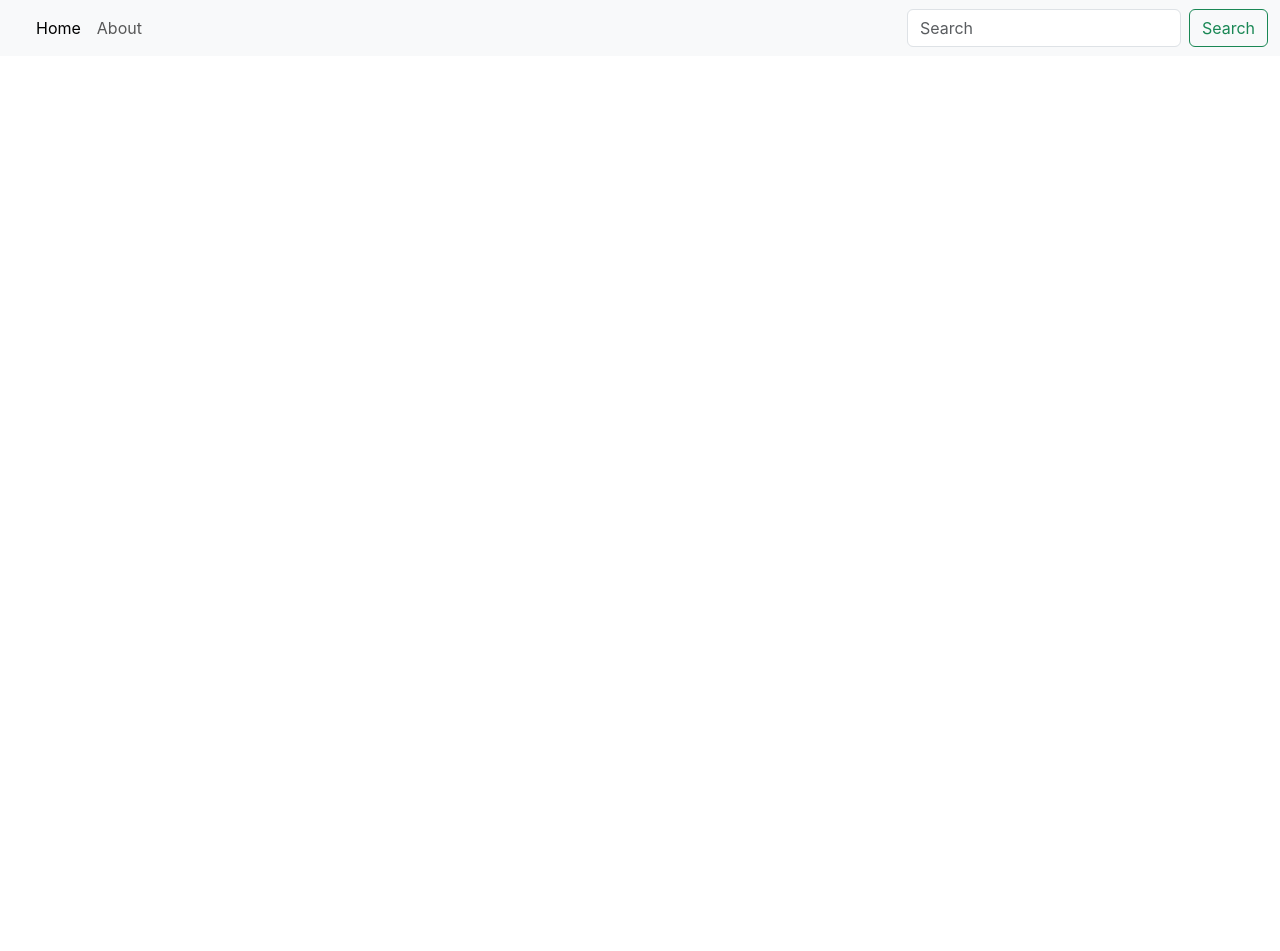
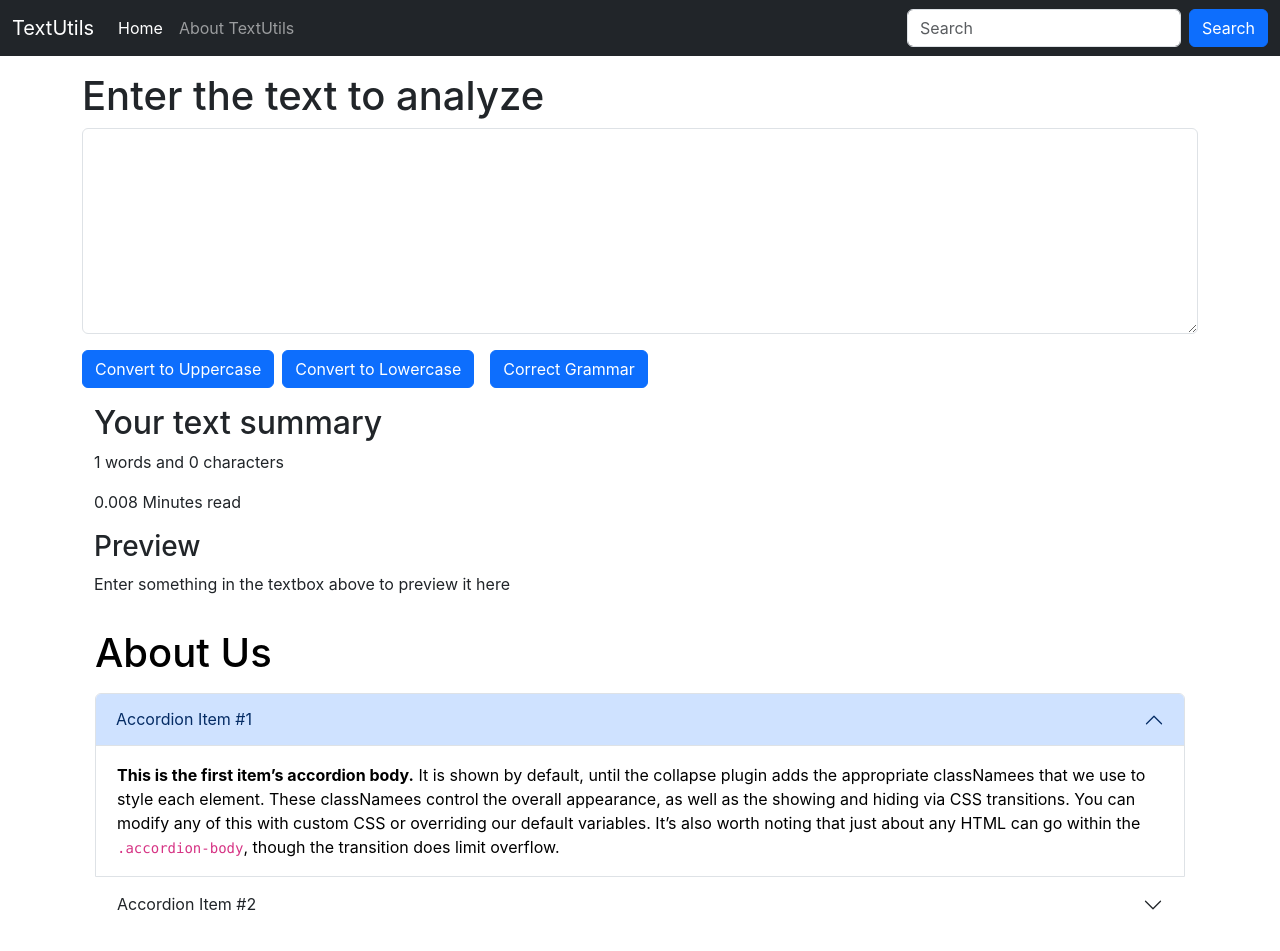
Before and after one commit to vikaskrsharma371/vikas-app, a React (Create React App) app: page / in a window 1280 px wide. Shown: the top 951 px of the page. Before the commit the page ends 800 px from the top, so only its background shows below. Built offline with nearby package versions, Linux system fonts and the light colour scheme.

Commit message:
VIDEO7: UPDATED  CODE

```diff
--- a/package.json
+++ b/package.json
@@ -7,6 +7,7 @@
     "@testing-library/jest-dom": "^6.9.1",
     "@testing-library/react": "^16.3.2",
     "@testing-library/user-event": "^13.5.0",
+    "axios": "^1.16.0",
     "react": "^19.2.5",
     "react-dom": "^19.2.5",
     "react-scripts": "5.0.1",
--- a/src/App.js
+++ b/src/App.js
@@ -1,33 +1,18 @@
 import logo from './logo.svg';
 import './App.css';
+import Navbar from './components/Navbar';
+import TextForm from './components/TextForm';
+import About from './components/components/About';
+
 const name = "John Doe";
 function App() {
   return (<>
-  <nav className="navbar navbar-expand-lg bg-body-tertiary">
-  <div className="container-fluid">
-    <a className="navbar-brand" href="#"></a>
-    <button className="navbar-toggler" type="button" data-bs-toggle="collapse" data-bs-target="#navbarSupportedContent" aria-controls="navbarSupportedContent" aria-expanded="false" aria-label="Toggle navigation">
-      <span className="navbar-toggler-icon"></span>
-    </button>
-    <div className="collapse navbar-collapse" id="navbarSupportedContent">
-      <ul className="navbar-nav me-auto mb-2 mb-lg-0">
-        <li className="nav-item">
-          <a className="nav-link active" aria-current="page" href="#">Home</a>
-        </li>
-        <li className="nav-item">
-          <a className="nav-link" href="#">About</a>
-        </li>
-      </ul>
-      <form className="d-flex" role="search">
-        <input className="form-control me-2" type="search" placeholder="Search" aria-label="Search"/>
-        <button className="btn btn-outline-success" type="submit">Search</button>
-      </form>
+    <Navbar title="TextUtils" about="About TextUtils" />
+    <div className="container my-3">
+    <TextForm heading="Enter the text to analyze" />
+    <About/>
     </div>
-  </div>
-</nav>
   </>
-
-
   );
 }
 
--- /dev/null
+++ b/src/components/Navbar.js
@@ -0,0 +1,37 @@
+import React from 'react'
+import PropTypes from 'prop-types'
+
+export default function Navbar(props) {
+  return (
+  <nav className="navbar navbar-expand-lg navbar-dark bg-dark">
+  <div className="container-fluid">
+    <a className="navbar-brand" href="#">{props.title} </a>
+    <button className="navbar-toggler" type="button" data-bs-toggle="collapse" data-bs-target="#navbarSupportedContent" aria-controls="navbarSupportedContent" aria-expanded="false" aria-label="Toggle navigation">
+      <span className="navbar-toggler-icon"></span>
+    </button>
+    <div className="collapse navbar-collapse" id="navbarSupportedContent">
+      <ul className="navbar-nav me-auto mb-2 mb-lg-0">
+        <li className="nav-item">
+          <a className="nav-link active" aria-current="page" href="#">Home</a>
+        </li>
+        <li className="nav-item">
+          <a className="nav-link" href="#">{props.about}</a>
+        </li>
+      </ul>
+      <form className="d-flex" role="search">
+        <input className="form-control me-2" type="search" placeholder="Search" aria-label="Search"/>
+        <button className="btn btn-primary" type="submit">Search</button>
+      </form>
+    </div>
+  </div>
+</nav>
+  )
+}
+Navbar.propTypes = {
+    title: PropTypes.string.isRequired,
+    about: PropTypes.string.isRequired
+}
+Navbar.defaultProps = {
+    title: "My Title",
+    about: "About My Title"
+}
--- /dev/null
+++ b/src/components/TextForm.js
@@ -0,0 +1,82 @@
+import React from 'react'
+import { useState } from 'react'
+import axios from 'axios'
+
+
+export default function TextForm(props) {
+  const [text, setText] = useState('');
+    const [correctedText, setCorrectedText] = useState('');
+    const [loading, setLoading] = useState(false);
+
+const correctGrammar = async () => {
+    if (!text) return;
+    setLoading(true);
+    try {
+      const response = await axios.post(
+        "https://api.openai.com/v1/chat/completions",
+        {
+          model: "gpt-4o-mini",
+          messages: [
+            {
+              role: "system",
+              content: "You are a grammar correction assistant."
+            },
+            {
+              role: "user",
+              content: `Correct the grammar of this sentence: ${text}`
+            }
+          ],
+          temperature: 0
+        },
+        {
+          headers: {
+            "Content-Type": "application/json",
+            Authorization: `Bearer YOUR_API_KEY`
+          }
+        }
+      );
+
+      setCorrectedText(response.data.choices[0].message.content);
+    } catch (error) {
+      console.error("Error correcting grammar:", error);
+    }
+    setLoading(false);
+  };
+
+  const handleUppercase = () => {
+    setText(text.toUpperCase());
+  };
+
+  const handleLowercase = () => {
+    setText(text.toLowerCase());
+  };
+  const handleOnChange = (event) => {
+    setText(event.target.value);
+  }
+
+  return (
+<>
+
+<div className="Container mb-3">
+    <h1>{props.heading} </h1>
+  <textarea class="form-control" id="myBox" rows="8" value={text} onChange={handleOnChange}></textarea>
+</div>
+<button className="btn btn-primary" onClick={handleUppercase}>Convert to Uppercase</button>
+<button className="btn btn-primary mx-2" onClick={handleLowercase}>Convert to Lowercase</button>
+<button className="btn btn-primary mx-2" onClick={correctGrammar} disabled={loading}>{loading ? 'Correcting...' : 'Correct Grammar'}</button>
+<div className="container my-3">
+    <h2>Your text summary</h2>
+    <p>{text.split(" ").length} words and {text.length} characters</p>
+    <p>{0.008 * text.split(" ").length} Minutes read</p>
+    <h3>Preview</h3>
+    <p>{text.length > 0 ? text : "Enter something in the textbox above to preview it here"}</p>
+    {correctedText && (
+      <div>
+        <h3>Corrected Grammar</h3>
+        <p>{correctedText}</p>
+      </div>
+    )}
+    </div>
+</>
+  )
+}
--- /dev/null
+++ b/src/components/components/About.js
@@ -0,0 +1,72 @@
+import React from 'react'
+
+export default function About() {
+   const [myStyle, setMyStyle] = React.useState({
+    color: 'black',
+    backgroundColor: 'white',
+     border: '1px solid white'
+   })
+   const [btnText, setBtnText] = React.useState("Enable Dark Mode")
+   const toggleStyle = () => {
+    if (myStyle.color === 'white') {
+        setMyStyle({
+            color: 'black',
+            backgroundColor: 'white',
+            border: '1px solid white'
+        })
+        setBtnText("Enable Dark Mode")
+    }
+    else {
+        setMyStyle({
+            color: 'white',
+            backgroundColor: 'black'
+        })
+        setBtnText("Enable Light Mode")
+    }
+}
+  return (
+    <div className="container my-3" style={myStyle}>
+        <h1 className='my-3'>About Us</h1>
+    <div className="accordion" id="accordionExample">
+  <div className="accordion-item">
+    <h2 className="accordion-header">
+      <button className="accordion-button" type="button" data-bs-toggle="collapse" data-bs-target="#collapseOne" aria-expanded="true" aria-controls="collapseOne">
+        Accordion Item #1
+      </button>
+    </h2>
+    <div id="collapseOne" className="accordion-collapse collapse show" style={myStyle} data-bs-parent="#accordionExample">
+      <div className="accordion-body">
+        <strong>This is the first item’s accordion body.</strong> It is shown by default, until the collapse plugin adds the appropriate classNamees that we use to style each element. These classNamees control the overall appearance, as well as the showing and hiding via CSS transitions. You can modify any of this with custom CSS or overriding our default variables. It’s also worth noting that just about any HTML can go within the <code>.accordion-body</code>, though the transition does limit overflow.
+      </div>
+    </div>
+  </div>
+  <div className="accordion-item" style={myStyle}>
+    <h2 className="accordion-header" style={myStyle}>
+      <button className="accordion-button collapsed" type="button" data-bs-toggle="collapse" data-bs-target="#collapseTwo" aria-expanded="false" aria-controls="collapseTwo">
+        Accordion Item #2
+      </button>
+    </h2>
+    <div id="collapseTwo" className="accordion-collapse collapse" data-bs-parent="#accordionExample">
+      <div className="accordion-body" style={myStyle}>
+        <strong>This is the second item’s accordion body.</strong> It is hidden by default, until the collapse plugin adds the appropriate classNamees that we use to style each element. These classNamees control the overall appearance, as well as the showing and hiding via CSS transitions. You can modify any of this with custom CSS or overriding our default variables. It’s also worth noting that just about any HTML can go within the <code>.accordion-body</code>, though the transition does limit overflow.
+      </div>
+    </div>
+  </div>
+  <div className="accordion-item" style={myStyle}>
+    <h2 className="accordion-header" style={myStyle}>
+      <button className="accordion-button collapsed" type="button" data-bs-toggle="collapse" data-bs-target="#collapseThree" aria-expanded="false" aria-controls="collapseThree">
+        Accordion Item #3
+      </button>
+    </h2>
+    <div id="collapseThree" className="accordion-collapse collapse" data-bs-parent="#accordionExample" style={myStyle}>
+      <div className="accordion-body" style={myStyle}>
+        <strong>This is the third item’s accordion body.</strong> It is hidden by default, until the collapse plugin adds the appropriate classNamees that we use to style each element. These classNamees control the overall appearance, as well as the showing and hiding via CSS transitions. You can modify any of this with custom CSS or overriding our default variables. It’s also worth noting that just about any HTML can go within the <code>.accordion-body</code>, though the transition does limit overflow.
+      </div>
+    </div>
+  </div>
+</div>
+
+<button className="btn btn-primary my-3" onClick={toggleStyle}>{btnText}</button>
+    </div>
+  )
+}
```
Also changed, not shown: 1 other file (tests, documents, lock files or other folders).
